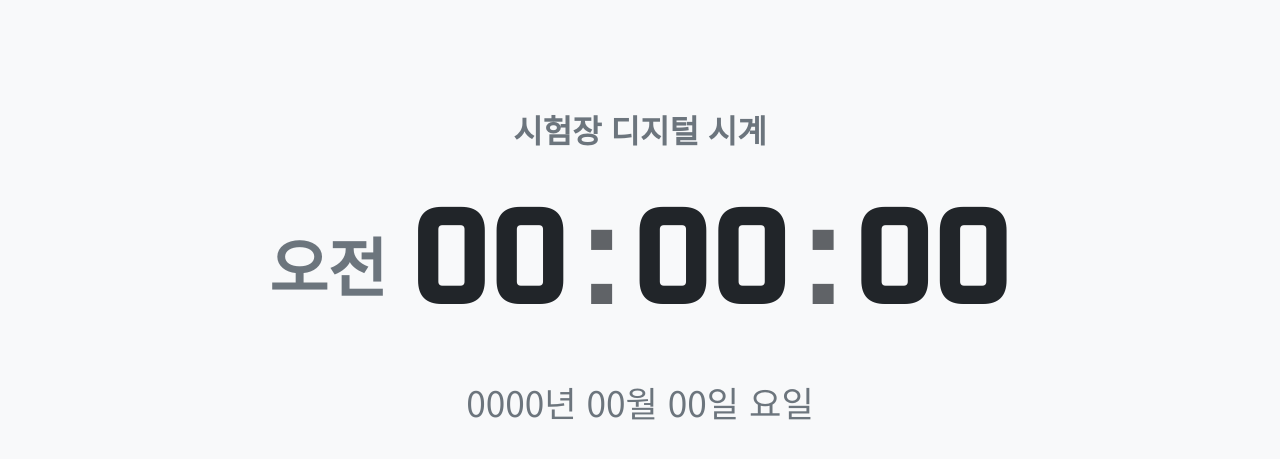
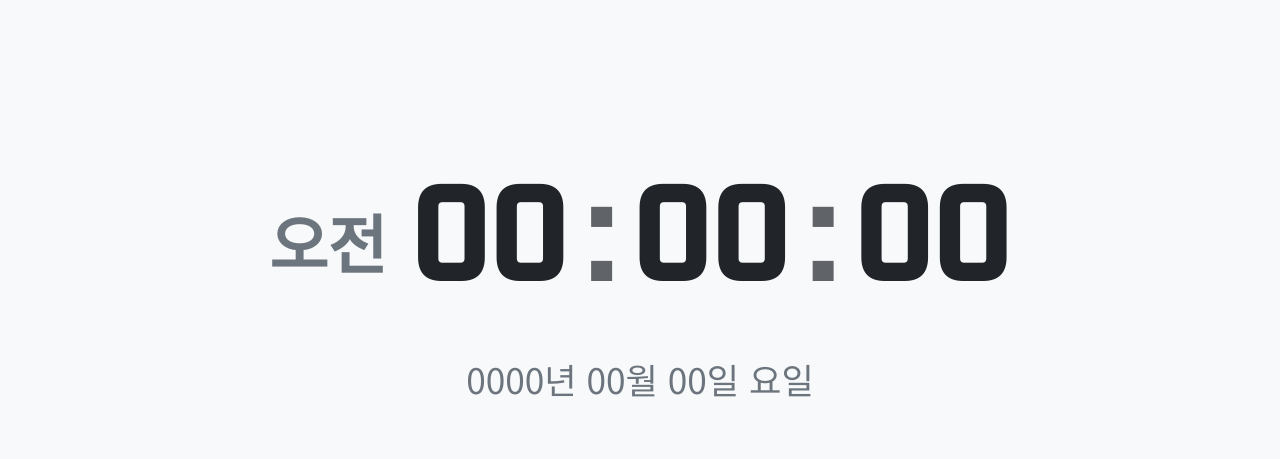
Before and after one commit to studyordie-korea/exam-clock, a plain HTML site: page index.html in a window 1280 px wide. Shown: the part 183-642 px from the top of the page. Drawn offline with Linux system fonts and the light colour scheme.

Commit message:
Remove location text from index.html
Removed location text from the main clock display.

```diff
--- a/index.html
+++ b/index.html
@@ -213,7 +213,7 @@
     </header>
 
     <main class="clock-main">
-        <div class="location-text">시험장 디지털 시계</div>
+        <div class="location-text"></div>
         <div class="time-display-wrapper">
             <div class="ampm" id="ampm">오전</div>
             <div class="digital-clock">
```
